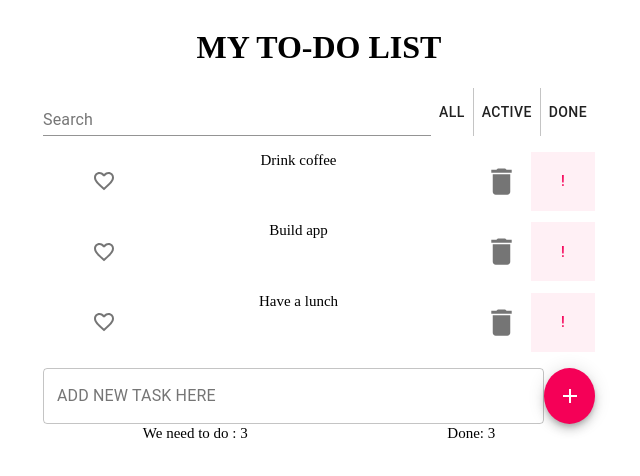
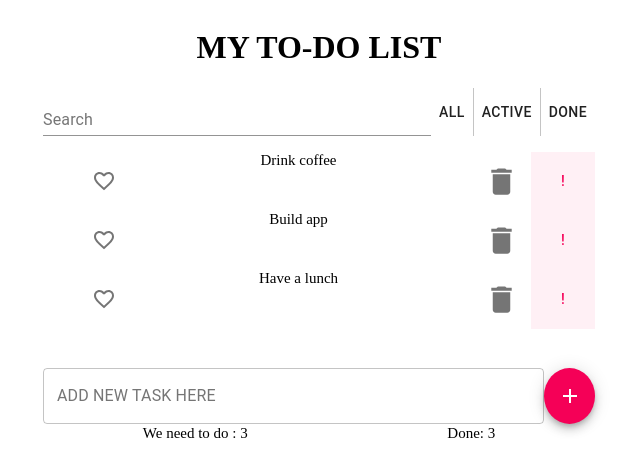
Before and after one commit to Natalina27/Todo_Udemy_UB, a React (Create React App) app: page / in a window 1280 px wide. Shown: the top 476 px of the page, without its empty margins (321-961 px from the left). Built offline with nearby package versions, Linux system fonts and the light colour scheme.

Commit message:
Delete item

```diff
--- a/src/components/App/App.js
+++ b/src/components/App/App.js
@@ -1,4 +1,4 @@
-import React from "react";
+import React, {Component} from "react";
 import AppHeader from "../AppHeader/AppHeader";
 import SearchPanel from "../SearchPanel/SearchPanel";
 import TodoList from "../TodoList/TodoList";
@@ -8,29 +8,50 @@ import InputTask from "../InputTask/InputTask";
 import Footer from "../Footer/Footer";
 
 
-const App = () => {
-    const todoData = [
-        {label:'Drink coffee', important: false, id: 1},
-        {label:'Build app', important: true, id: 2},
-        {label:'Have a lunch', important: false, id: 3}
+class App extends Component {
+    state = {
+        todoData: [
+            {label: 'Drink coffee', important: false, id: 1},
+            {label: 'Build app', important: true, id: 2},
+            {label: 'Have a lunch', important: false, id: 3}
+        ],
+        count: 3
+    };
+
+    deleteItem = (id) => {
+        this.setState(
+            ({todoData}) => {
+                const indx = todoData.findIndex((el) => el.id === id);
+                const newArray =[
+                    ...todoData.slice(0,indx),
+                    ...todoData.slice(indx+1)
                 ];
-    const count = 3;
 
-    return(
-        <Container maxWidth='sm' >
+                //const newArray = [...todoData].filter((el) => el.id !== id); //another way
+                return {
+                    todoData: newArray
+                };
+            }
+            )};
+
+    render() {
+
+        return (
+            <Container maxWidth='sm'>
                 <div className={styles.wrap}>
-            <AppHeader />
+                    <AppHeader/>
                     <SearchPanel/>
                     <TodoList
-                todos={todoData}
-                onDeleted={(id)=>console.log('del', id)
-                }
+                        todos={this.state.todoData}
+                        onDeleted={this.deleteItem}
+
                     />
                     <InputTask/>
-            <Footer count={count}/>
+                    <Footer count={this.state.count}/>
                 </div>
             </Container>
         );
     };
+}
 
 export default App;
--- a/src/components/TodoList/TodoList.module.css
+++ b/src/components/TodoList/TodoList.module.css
@@ -8,6 +8,6 @@ li div{
 ul{
     display: flex;
     flex-direction: column;
-    justify-content: space-between;
+    /*justify-content: space-between;*/
     height:200px;
 }
```
Lines whose indentation alone changed are shown as unchanged.
